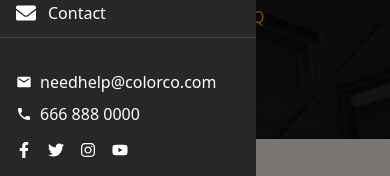
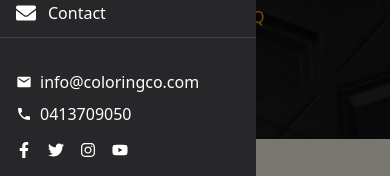
Before and after one commit to YASIN1881/COLORING-CO, a React (Vite) app: page /faq in a window 390 px wide. Both pictures are taken after a click on the button "Toggle menu". Shown: the part 321-497 px from the top of the page. Built offline with nearby package versions, Linux system fonts and the light colour scheme.

Commit message:
change ContactInfo text  in mobile size

```diff
--- a/src/components/NavBar/NavBar.jsx
+++ b/src/components/NavBar/NavBar.jsx
@@ -333,8 +333,8 @@ export default function NavBar() {
                             opacity: isOpen ? 1 : 0
                         }}
                     >
-                        <ContactInfo icon={<MdEmail />} text="needhelp@colorco.com" />
-                        <ContactInfo icon={<MdPhone />} text="666 888 0000" />
+                        <ContactInfo icon={<MdEmail />} text="info@coloringco.com" />
+                        <ContactInfo icon={<MdPhone />} text="0413709050" />
                         <div className="flex gap-4 mt-4">
                             <SocialIcon icon={<FaFacebookF />} />
                             <SocialIcon icon={<FaTwitter />} />
```
